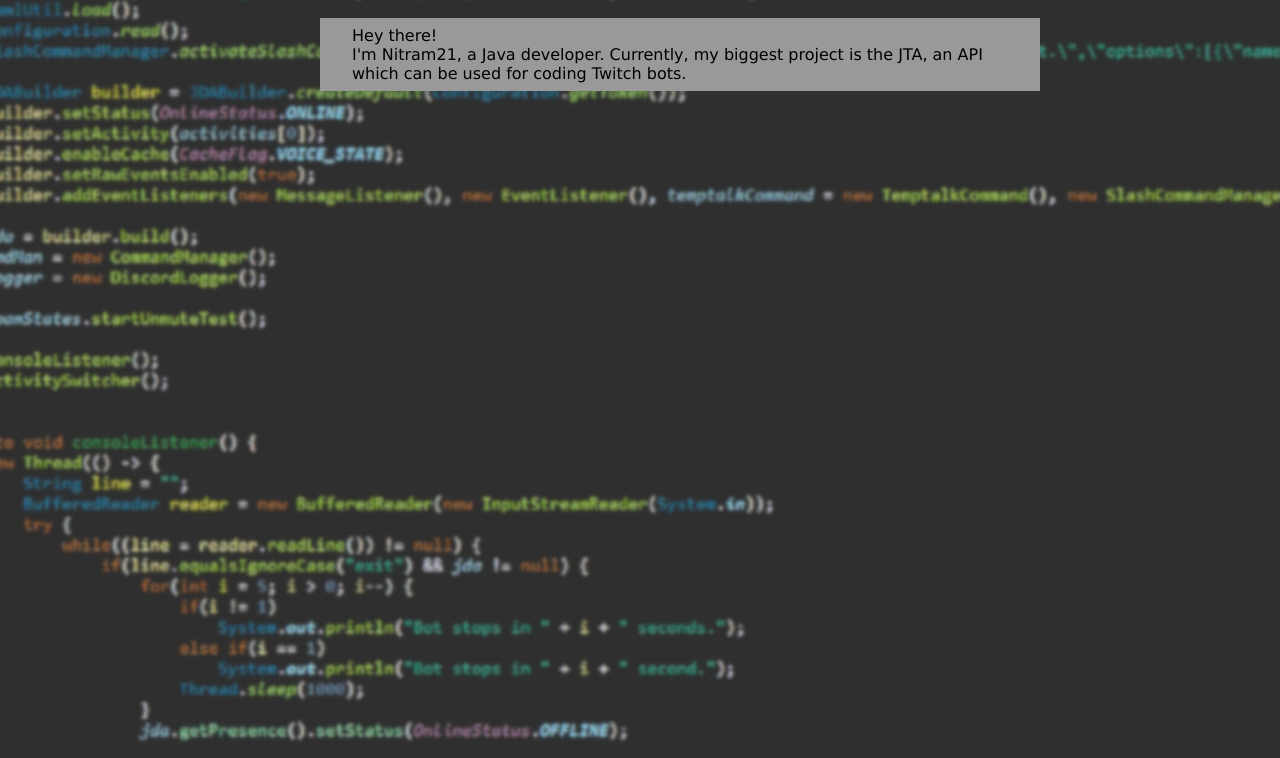
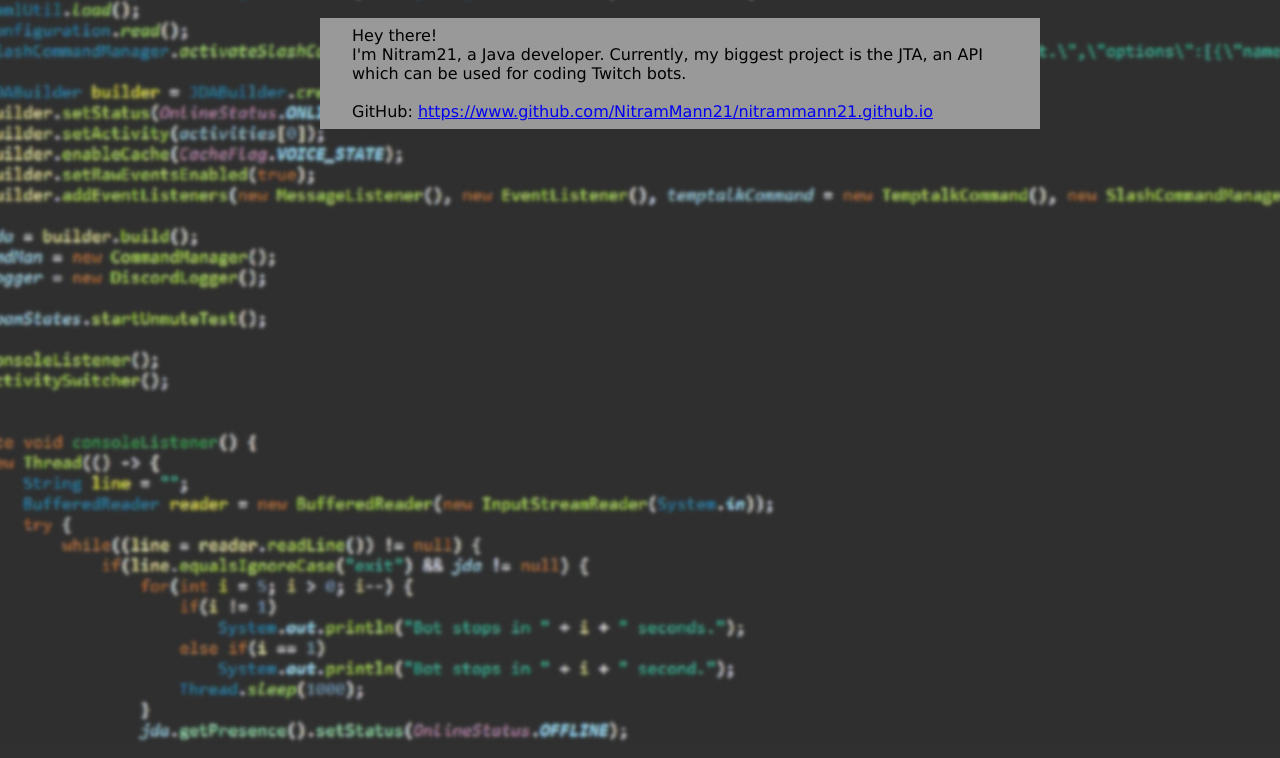
Before and after one commit to NitramMann21/nitrammann21.github.io, a plain HTML site: page index.html in a window 1280 px wide. Shown: the part 42-800 px from the top of the page. Drawn offline with Linux system fonts and the light colour scheme.

Commit message:
Add GitHub link on main page

```diff
--- a/index.html
+++ b/index.html
@@ -19,7 +19,8 @@
 				<div id="text">
 					<p>
 						Hey there!<br>
-						I'm Nitram21, a Java developer. Currently, my biggest project is the JTA, an API which can be used for coding Twitch bots.
+						I'm Nitram21, a Java developer. Currently, my biggest project is the JTA, an API which can be used for coding Twitch bots.<br><br>
+						GitHub: <a href="https://www.github.com/NitramMann21/nitrammann21.github.io">https://www.github.com/NitramMann21/nitrammann21.github.io</a>
 					</p>
 				</div>
 			</div>
```
